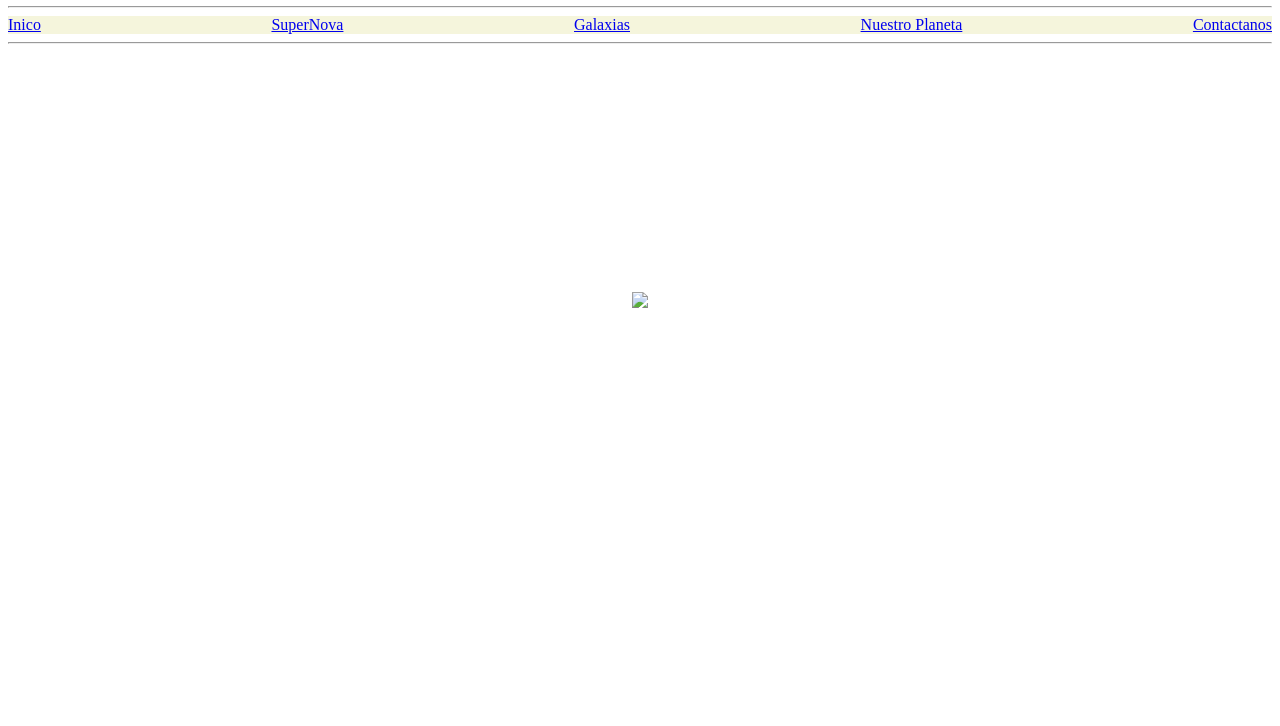
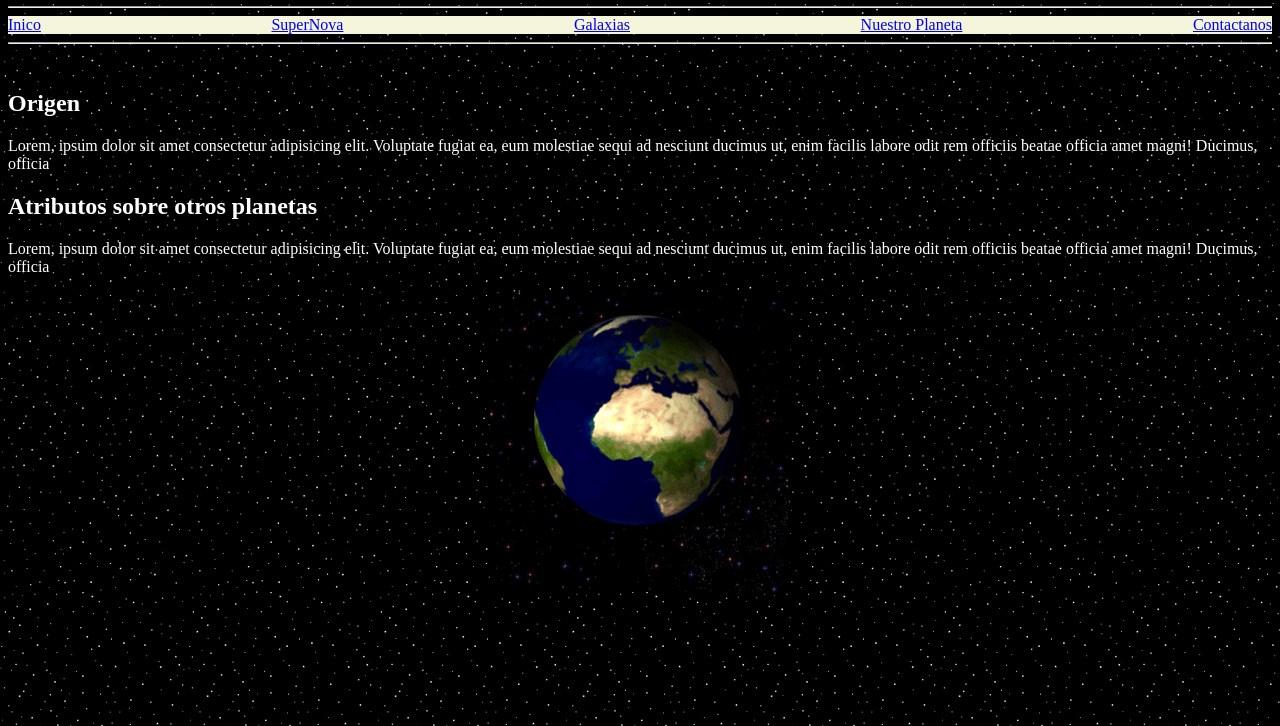
Before and after one commit to Atzinchiquito/Practica_2_iw, a plain HTML site: page OurPlanet.html in a window 1280 px wide. Shown: the part 74-800 px from the top of the page. Drawn offline with Linux system fonts and the light colour scheme.

Commit message:
Update OurPlanet.html

```diff
--- a/OurPlanet.html
+++ b/OurPlanet.html
@@ -7,7 +7,7 @@
   <link rel="stylesheet" href="estilo.css">
 </head>
 
-<body background="imagesP2/Estrellitas.png">
+<body background="Estrellitas.png">
     <h1>Nuestro Planeta Tierra</h1>
 
     <hr/>
@@ -31,7 +31,7 @@
       ducimus ut, enim facilis labore odit rem officiis beatae officia amet magni! Ducimus, officia
     </p>
     <div class="gif1">
-        <img src="imagesP2/Planeta.gif" >
+        <img src="Planeta.gif" >
     </div>
 
 </body>
```
